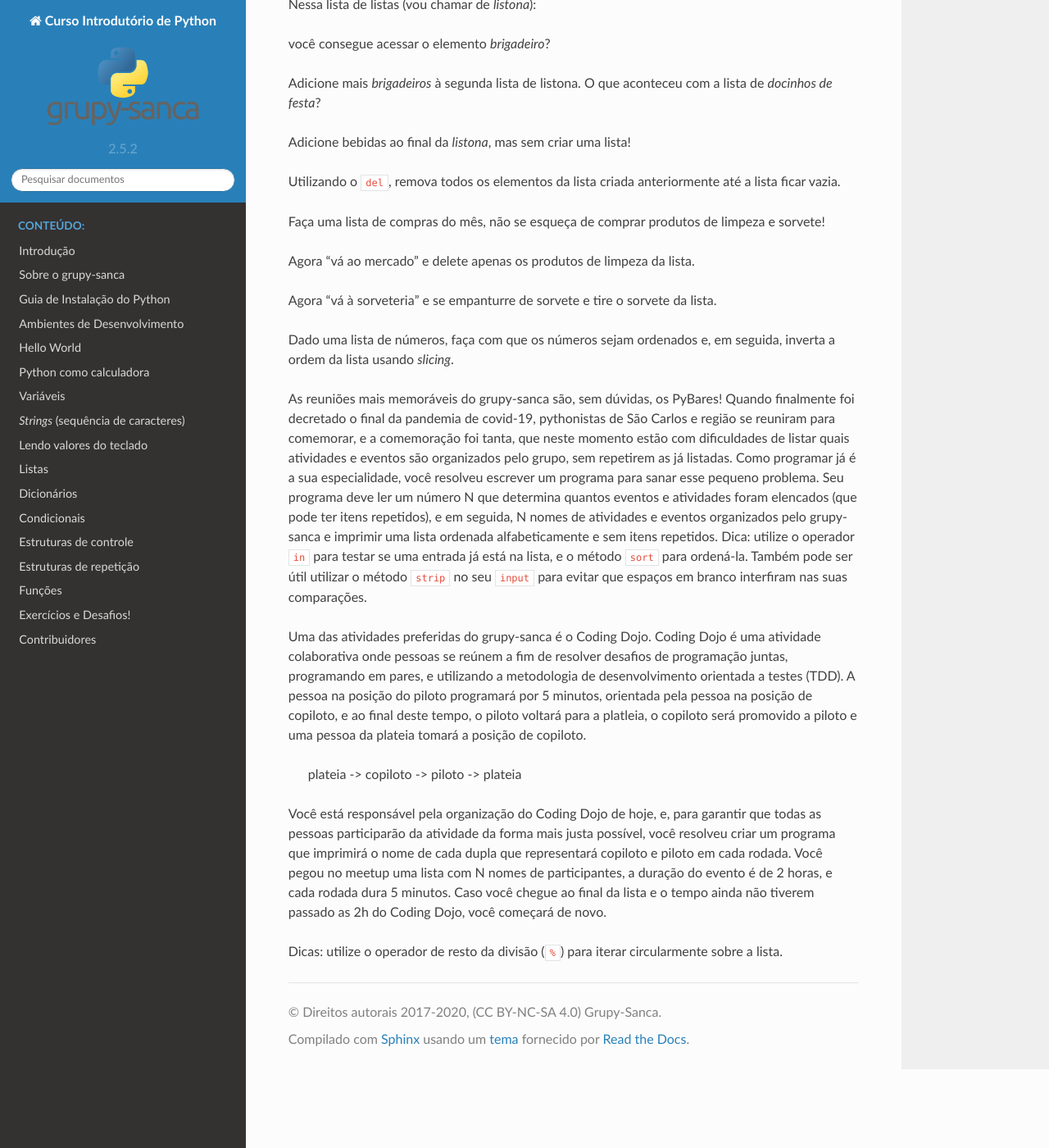
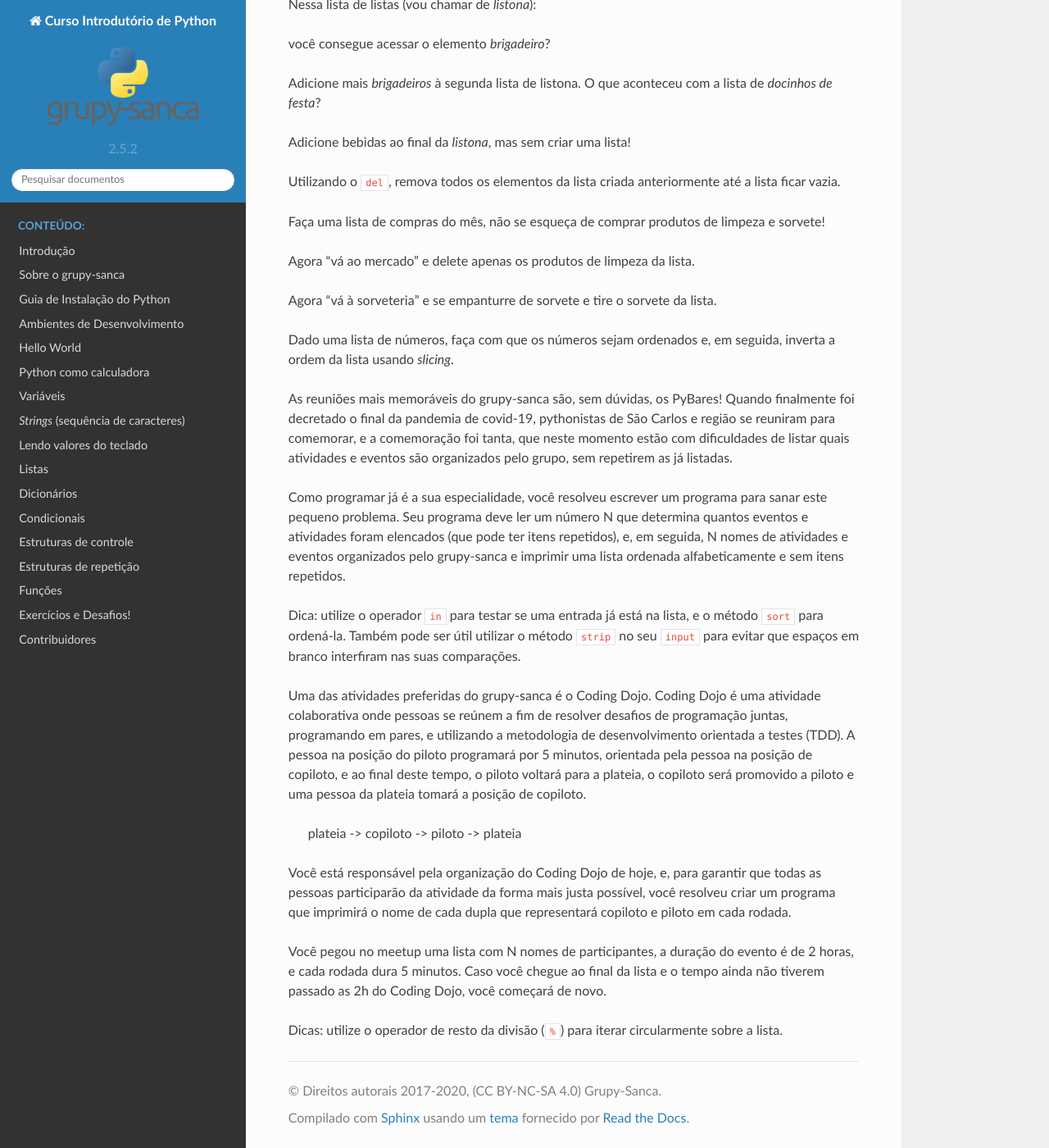
Before and after one commit to grupy-sanca/curso-python, a Sphinx documentation site: the page built from source/exercicios_listas.rst, in a window 1280 px wide and 1400 px high, scrolled down 441 px. Shown: the whole window at 82% size. Built offline with Sphinx 7.4.7 and the Read the Docs theme 2.0.0, drawn with Linux system fonts in a browser that asks for light colours.

Commit message:
Fix typos

```diff
--- a/source/exercicios_listas.rst
+++ b/source/exercicios_listas.rst
@@ -35,12 +35,14 @@
    Quando finalmente foi decretado o final da pandemia de covid-19, pythonistas
    de São Carlos e região se reuniram para comemorar, e a comemoração foi tanta,
    que neste momento estão com dificuldades de listar quais atividades e
-   eventos são organizados pelo grupo, sem repetirem as já listadas. Como programar
-   já é a sua especialidade, você resolveu escrever um programa para sanar esse
+   eventos são organizados pelo grupo, sem repetirem as já listadas.
+
+   Como programar já é a sua especialidade, você resolveu escrever um programa para sanar este
    pequeno problema. Seu programa deve ler um número N que determina quantos eventos
-   e atividades foram elencados (que pode ter itens repetidos), e em seguida,
+   e atividades foram elencados (que pode ter itens repetidos), e, em seguida,
    N nomes de atividades e eventos organizados pelo grupy-sanca e imprimir uma
    lista ordenada alfabeticamente e sem itens repetidos.
+
    Dica: utilize o operador ``in`` para testar se uma entrada já está na lista,
    e o método ``sort`` para ordená-la. Também pode ser útil utilizar o método
    ``strip`` no seu ``input`` para evitar que espaços em branco interfiram nas suas
@@ -67,7 +69,7 @@
    resolver desafios de programação juntas, programando em pares, e utilizando
    a metodologia de desenvolvimento orientada a testes (TDD). A pessoa na posição
    do piloto programará por 5 minutos, orientada pela pessoa na posição de copiloto,
-   e ao final deste tempo, o piloto voltará para a platleia, o copiloto será promovido a piloto
+   e ao final deste tempo, o piloto voltará para a plateia, o copiloto será promovido a piloto
    e uma pessoa da plateia tomará a posição de copiloto.
 
              plateia -> copiloto -> piloto -> plateia
@@ -76,6 +78,7 @@
    que todas as pessoas participarão da atividade da forma mais justa possível,
    você resolveu criar um programa que imprimirá o nome de cada dupla que representará
    copiloto e piloto em cada rodada.
+
    Você pegou no meetup uma lista com N nomes de participantes, a duração do evento
    é de 2 horas, e cada rodada dura 5 minutos. Caso você chegue ao final da lista e
    o tempo ainda não tiverem passado as 2h do Coding Dojo, você começará de novo.
```
